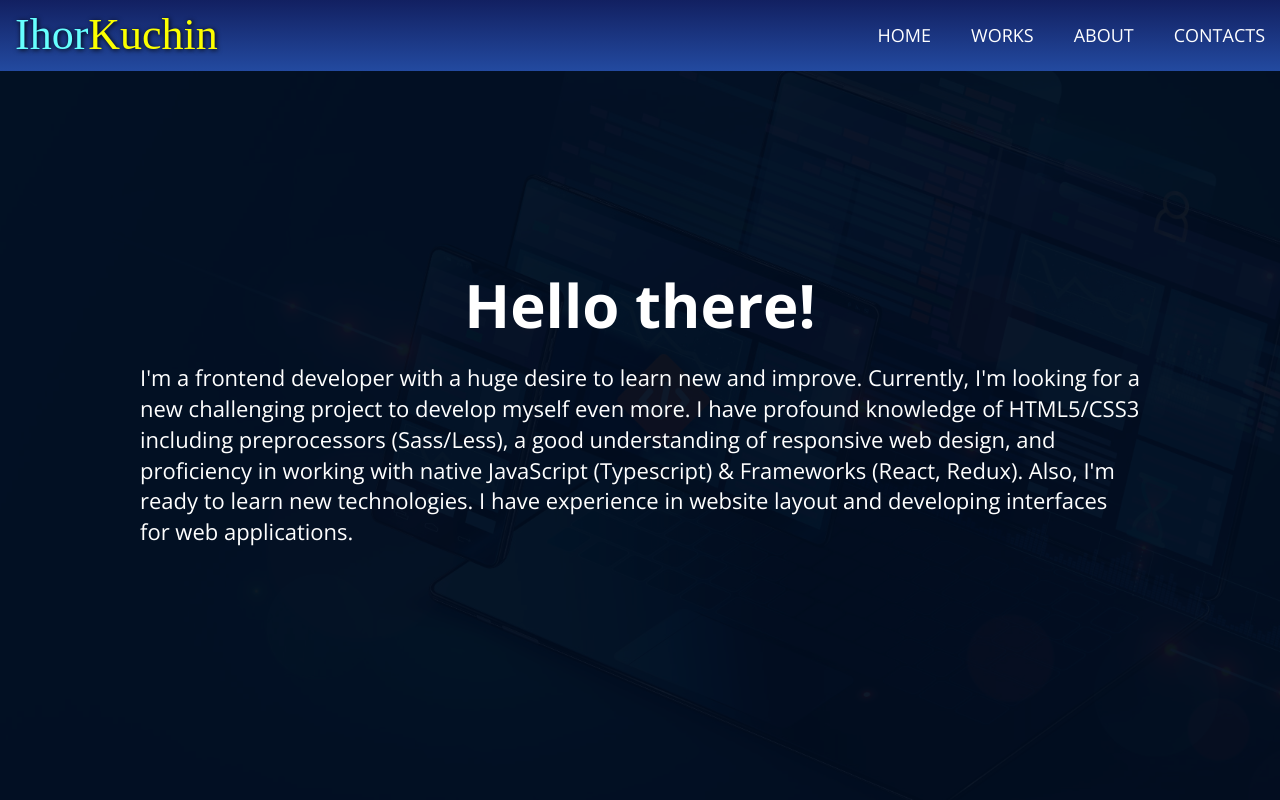
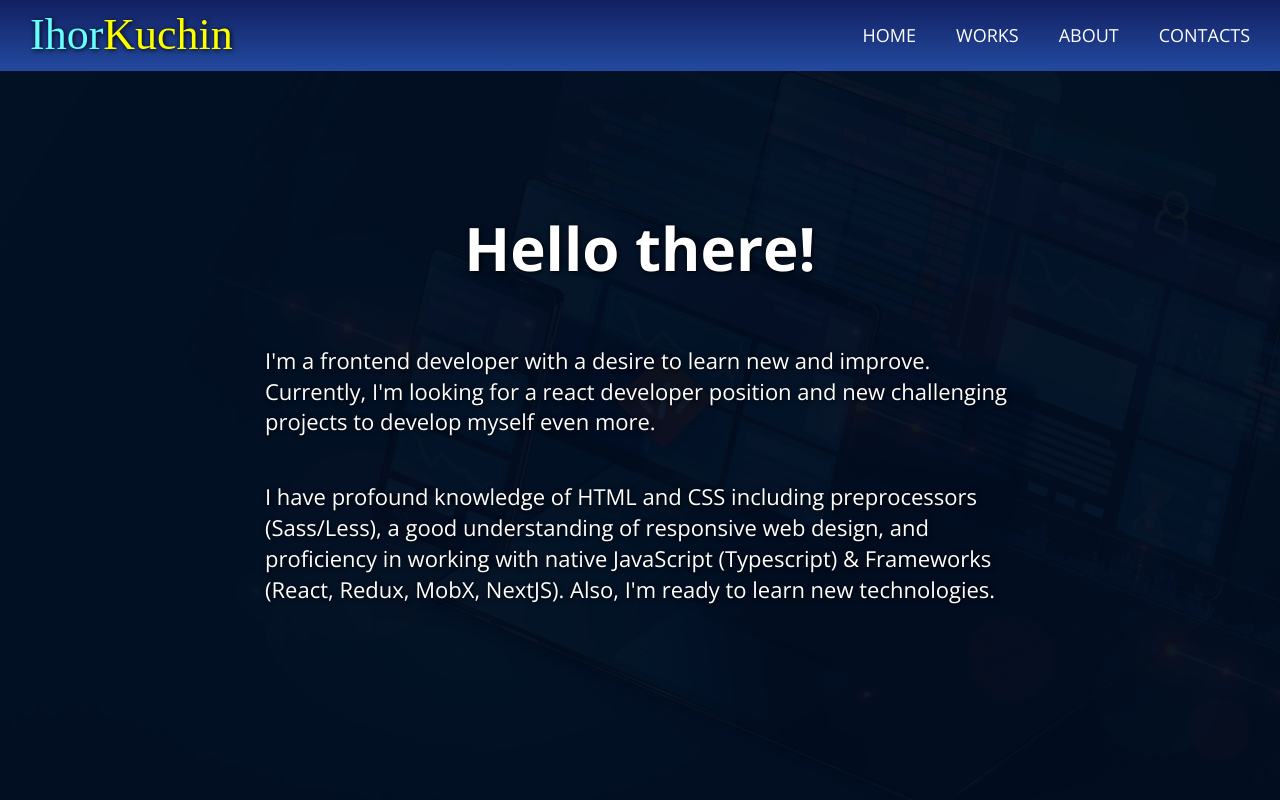
Before and after one commit to jamesKahura01/portfolio, a React (Create React App) app: page / in a window 1280 px wide. Shown: the top 800 px of the page. Built offline with nearby package versions, Linux system fonts and the light colour scheme; a web font is replaced by a local one.

Commit message:
Fixed home block styles

```diff
--- a/src/components/Main/Main.module.scss
+++ b/src/components/Main/Main.module.scss
@@ -1,5 +1,5 @@
 .main {
   display: grid;
-  // grid-template-columns: 1fr;
-  grid-template-rows: 100vh repeat(3, auto);
+  grid-template-columns: 1fr;
+  grid-template-rows: 100vh repeat(2, auto);
 }
--- a/src/components/Main/components/Home/Home.jsx
+++ b/src/components/Main/components/Home/Home.jsx
@@ -12,7 +12,11 @@ const Home = () => {
             </h1>
 
             <p className={styles.home__text}>
-              I'm a frontend developer with a huge desire to learn new and improve. Currently, I'm looking for a new challenging project to develop myself even more. I have profound knowledge of HTML5/CSS3 including preprocessors (Sass/Less), a good understanding of responsive web design, and proficiency in working with native JavaScript (Typescript) & Frameworks (React, Redux). Also, I'm ready to learn new technologies. I have experience in website layout and developing interfaces for web applications.
+              I'm a frontend developer with a desire to learn new and improve. Currently, I'm looking for a react developer position and new challenging projects to develop myself even more.
+            </p>
+
+            <p className={styles.home__text}>
+              I have profound knowledge of HTML and CSS including preprocessors (Sass/Less), a good understanding of responsive web design, and proficiency in working with native JavaScript (Typescript) & Frameworks (React, Redux, MobX, NextJS). Also, I'm ready to learn new technologies.
             </p>
           </div>
         </div>
--- a/src/components/Main/components/Home/Home.module.scss
+++ b/src/components/Main/components/Home/Home.module.scss
@@ -13,11 +13,12 @@
     justify-content: center;
     flex-direction: column;
 
-    max-width: 1000px;
+    max-width: 750px;
     width: 100%;
     height: 100%;
     margin: 0 auto;
 
+    text-shadow: $shadow-dark;
     color: $color-secondary;
   }
 
@@ -25,8 +26,6 @@
     display: flex;
     justify-content: center;
     align-items: center;
-
-    margin-bottom: 0;
 
     font-size: 60px;
   }
--- a/src/styles/index.scss
+++ b/src/styles/index.scss
@@ -17,12 +17,12 @@ html {
   grid-template-columns: 1fr;
   grid-template-rows: auto 1fr 50px;
 
-  min-height: 100vh;
+  height: 100vh;
 }
 
 .container {
   max-width: 1400px;
   height: 100%;
   margin: 0 auto;
-  padding: 0 15px;
+  padding: 0 30px;
 }
```
